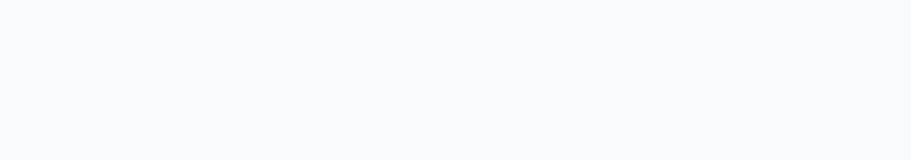
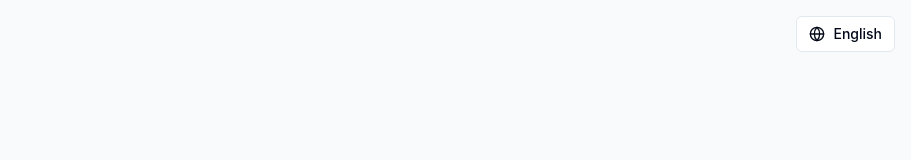
Before and after one commit to Zebrre/copy-me-blocks, a React (Vite) app: page /auth in a window 1280 px wide. Shown: the top 160 px of the page, without its empty margins (369-1280 px from the left). Built offline with nearby package versions, Linux system fonts and the light colour scheme.

Commit message:
Add language switching to auth screens
Enable language selection on the login and account creation screens to provide a consistent multi-language experience across the application.

```diff
--- a/src/pages/Auth.tsx
+++ b/src/pages/Auth.tsx
@@ -8,6 +8,7 @@ import { Input } from '@/components/ui/input';
 import { Label } from '@/components/ui/label';
 import { Card } from '@/components/ui/card';
 import { toast } from '@/hooks/use-toast';
+import { LanguageSelector } from '@/components/LanguageSelector';
 import { Eye, EyeOff } from 'lucide-react';
 
 const Auth = () => {
@@ -101,6 +102,9 @@ const Auth = () => {
 
   return (
     <div className="min-h-screen bg-gray-50 flex items-center justify-center py-12 px-4 sm:px-6 lg:px-8">
+      <div className="absolute top-4 right-4">
+        <LanguageSelector />
+      </div>
       <Card className="max-w-md w-full space-y-8 p-8">
         <div>
           <h2 className="mt-6 text-center text-3xl font-bold text-gray-900">
```
